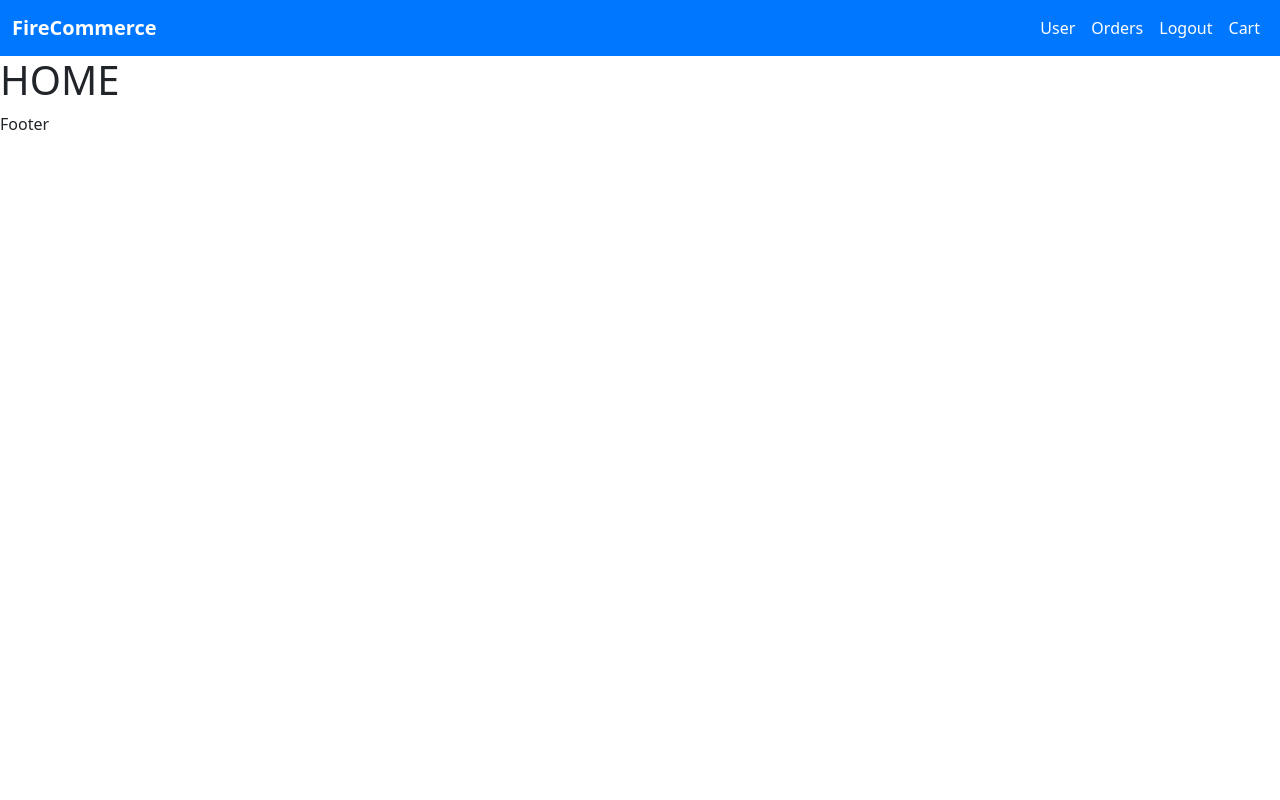
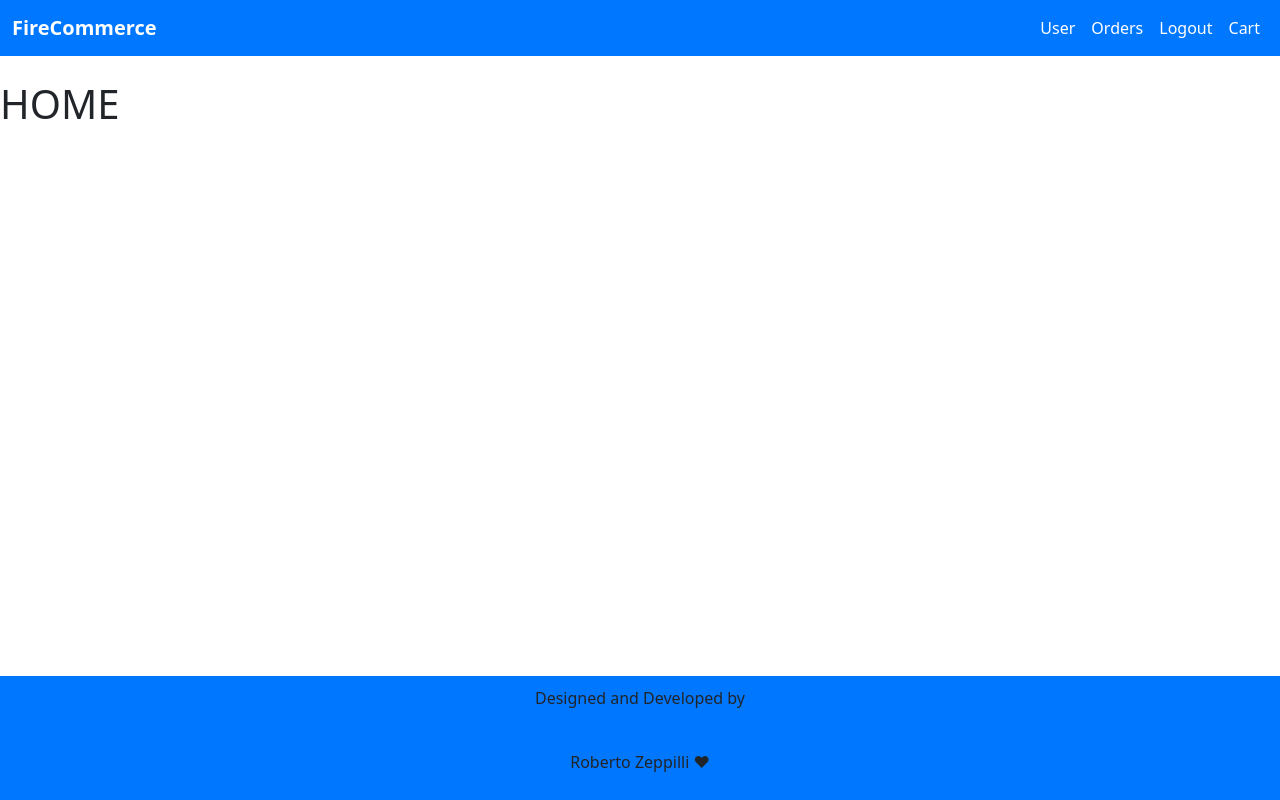
Before and after one commit to vikrammadankar/Book_Shelf, a React (Create React App) app: page / in a window 1280 px wide. Built offline with nearby package versions, Linux system fonts and the light colour scheme; a web font is replaced by a local one.

Commit message:
adding some css to layout.css

```diff
--- a/src/components/Footer.js
+++ b/src/components/Footer.js
@@ -2,7 +2,11 @@ import React from 'react'
 
 const Footer = () => {
     return (
-        <div>Footer</div>
+        <footer className="footer">
+            <p>Designed and Developed by</p>
+            <br/>
+            <p>Roberto Zeppilli &hearts;</p>
+        </footer>
     )
 }
 
--- a/src/components/Header.js
+++ b/src/components/Header.js
@@ -3,7 +3,7 @@ import { Navbar } from '../components/components-provider/components-provider'
 
 const Header = () => {
     return (
-        <header>
+        <header className="header">
             <Navbar />
         </header>
     )
--- a/src/index.css
+++ b/src/index.css
@@ -1,5 +1,8 @@
+/* monsterrat font import  */
 @import url('https://fonts.googleapis.com/css2?family=Bebas+Neue&family=Montserrat:wght@500&family=Poppins:wght@100;300;400;700&family=Road+Rage&display=swap');
 
+
+/* general settings */
 * {
   box-sizing: border-box;
   margin: 0;
--- a/src/styles/layout.css
+++ b/src/styles/layout.css
@@ -1,3 +1,4 @@
+/* bootstrap overwriting */
 .navbar.myNavbar{
     background-color: rgb(0, 119, 255);
 }
@@ -18,3 +19,26 @@
     outline: none !important;
     box-shadow: none;
 }
+
+/* general layout styles */
+.header {
+    position: fixed;
+    left: 0;
+    right: 0;
+    top: 0;
+    z-index: 2;
+}
+
+.content {
+    padding-top: 80px;
+}
+
+.footer {
+    padding: 10px;
+    position: absolute;
+    left: 0;
+    right: 0;
+    bottom: 0;
+    background-color:rgb(0, 119, 255);
+    text-align: center;
+}
```
